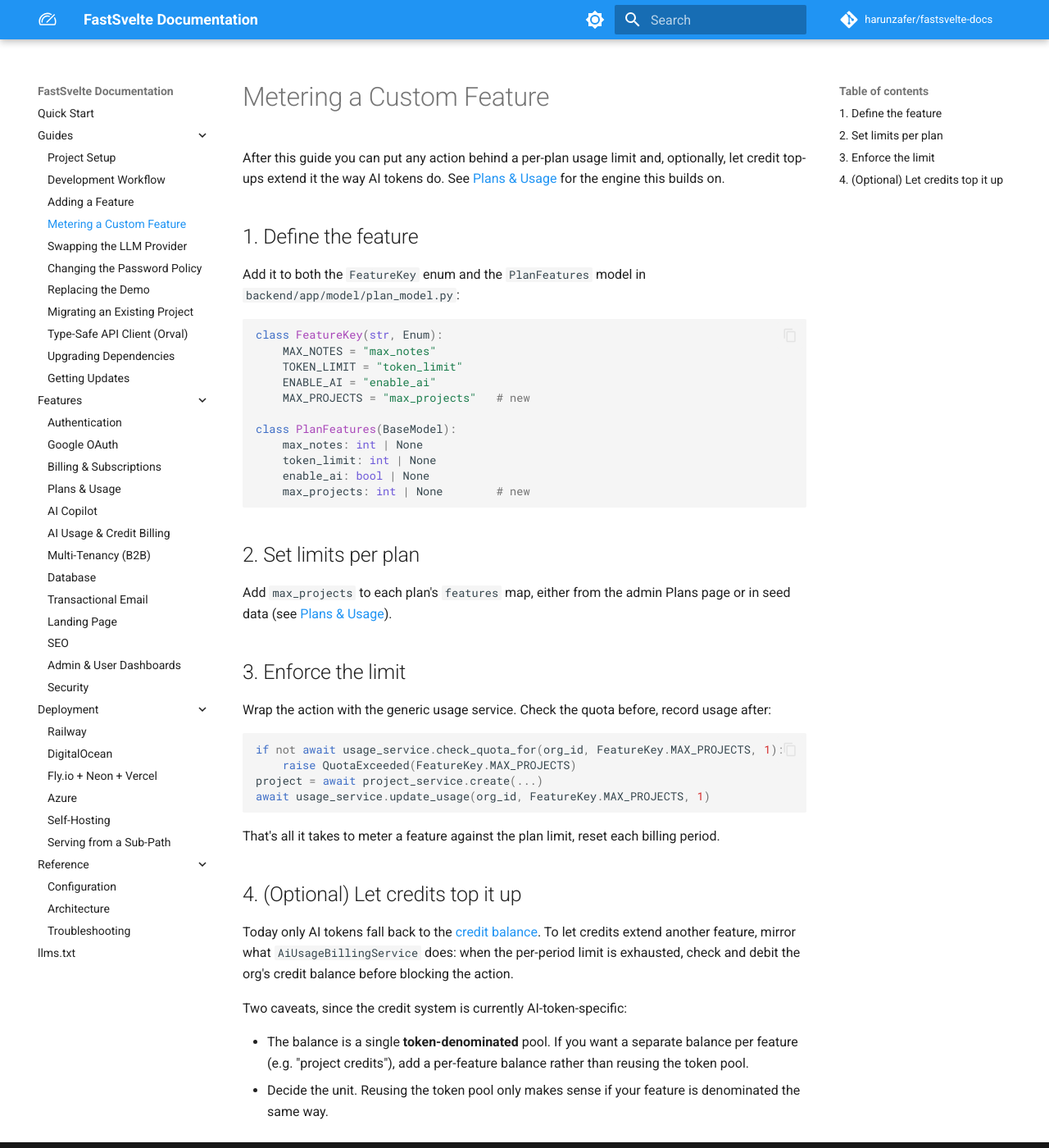
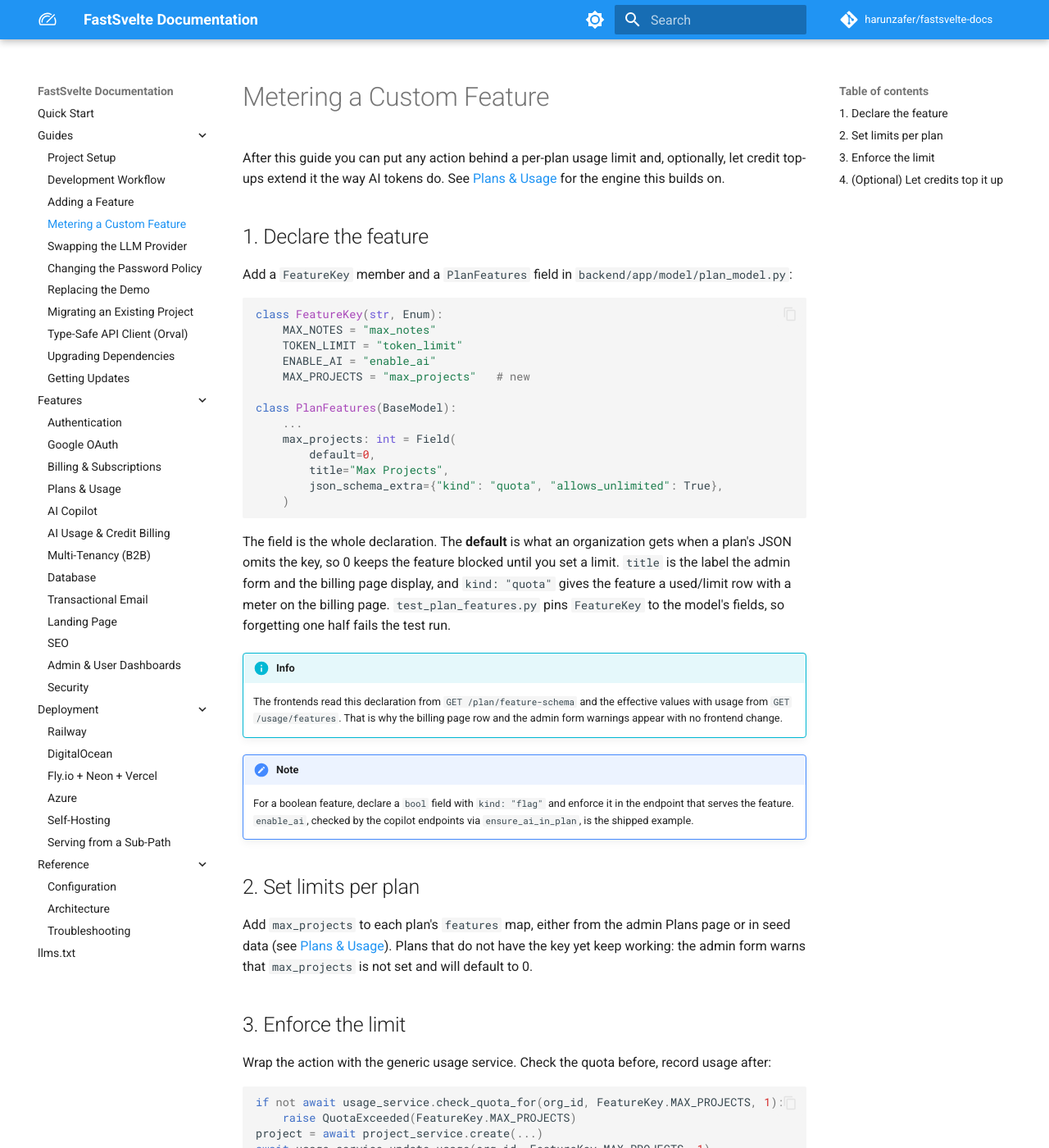
Before and after one commit to harunzafer/fastsvelte-docs, an MkDocs documentation site: the page built from docs/guides/metering-a-custom-feature.md, in a window 1280 px wide and 1400 px high. Shown: the whole window at 82% size. Built offline with MkDocs 1.6.1 and Material for MkDocs 9.7.7, drawn with Linux system fonts in a browser that asks for light colours; comment, search, counter and statistics services are not loaded.

Commit message:
docs: plan features are declared once; document drift handling and the AI flag
Plans & Usage explains the PlanFeatures registry: each field carries a
default, a display label and a kind, and validation, enforcement and the
billing page rows all derive from the model. A new section covers what
happens when the stored JSON disagrees with the model (missing keys default,
wrong types are ignored with a logged warning, extra keys are inert) and why
the admin form warns instead of blocking.

The metering guide's first step becomes the real declaration, one Field with
metadata instead of the old optional-typed pair, and now says what the
declaration buys: the billing page row and the admin form validation follow
with no frontend change.

AI billing documents the enable_ai flag as distinct from token_limit 0,
which only removes the allotment while credit packs still spend. The
pre-flight order is stated too, flag before capacity, so a tier without AI
is told to upgrade rather than to buy credits it cannot spend.

````diff
--- a/docs/guides/metering-a-custom-feature.md
+++ b/docs/guides/metering-a-custom-feature.md
@@ -7,9 +7,9 @@ keywords: "fastsvelte metering, custom feature quota, featurekey, plan limits, u
 
 After this guide you can put any action behind a per-plan usage limit and, optionally, let credit top-ups extend it the way AI tokens do. See [Plans & Usage](../features/plans-and-usage.md) for the engine this builds on.
 
-## 1. Define the feature
+## 1. Declare the feature
 
-Add it to both the `FeatureKey` enum and the `PlanFeatures` model in `backend/app/model/plan_model.py`:
+Add a `FeatureKey` member and a `PlanFeatures` field in `backend/app/model/plan_model.py`:
 
 ```python
 class FeatureKey(str, Enum):
@@ -19,15 +19,25 @@ class FeatureKey(str, Enum):
     MAX_PROJECTS = "max_projects"   # new
 
 class PlanFeatures(BaseModel):
-    max_notes: int | None
-    token_limit: int | None
-    enable_ai: bool | None
-    max_projects: int | None        # new
+    ...
+    max_projects: int = Field(
+        default=0,
+        title="Max Projects",
+        json_schema_extra={"kind": "quota", "allows_unlimited": True},
+    )
 ```
+
+The field is the whole declaration. The **default** is what an organization gets when a plan's JSON omits the key, so 0 keeps the feature blocked until you set a limit. `title` is the label the admin form and the billing page display, and `kind: "quota"` gives the feature a used/limit row with a meter on the billing page. `test_plan_features.py` pins `FeatureKey` to the model's fields, so forgetting one half fails the test run.
+
+!!! info
+    The frontends read this declaration from `GET /plan/feature-schema` and the effective values with usage from `GET /usage/features`. That is why the billing page row and the admin form warnings appear with no frontend change.
+
+!!! note
+    For a boolean feature, declare a `bool` field with `kind: "flag"` and enforce it in the endpoint that serves the feature. `enable_ai`, checked by the copilot endpoints via `ensure_ai_in_plan`, is the shipped example.
 
 ## 2. Set limits per plan
 
-Add `max_projects` to each plan's `features` map, either from the admin Plans page or in seed data (see [Plans & Usage](../features/plans-and-usage.md#configuring-limits)).
+Add `max_projects` to each plan's `features` map, either from the admin Plans page or in seed data (see [Plans & Usage](../features/plans-and-usage.md#configuring-limits)). Plans that do not have the key yet keep working: the admin form warns that `max_projects` is not set and will default to 0.
 
 ## 3. Enforce the limit
 
````
Also changed, not shown: docs/features/ai-billing.md (+10 -1 lines), docs/features/plans-and-usage.md (+14 -2 lines).
